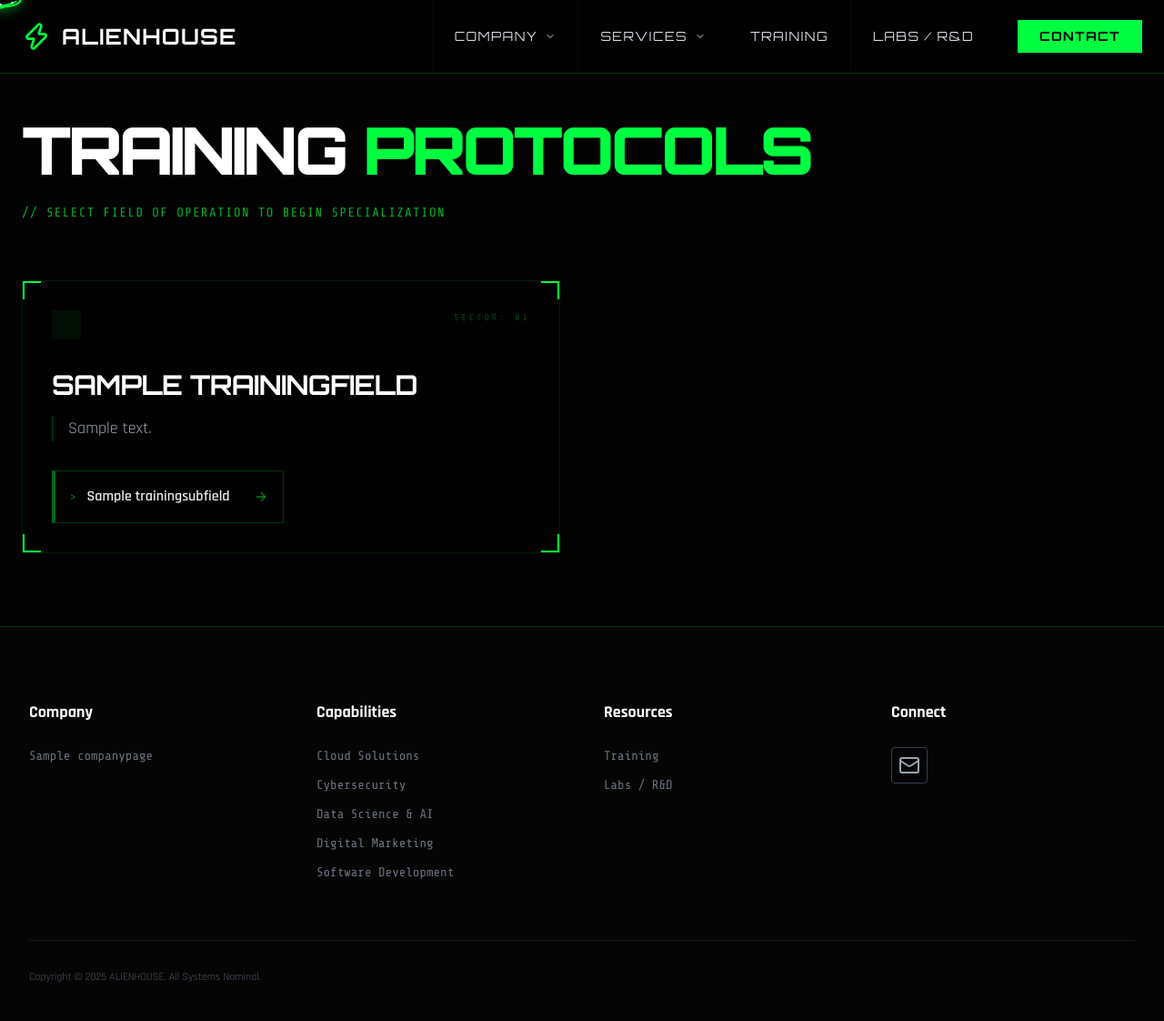
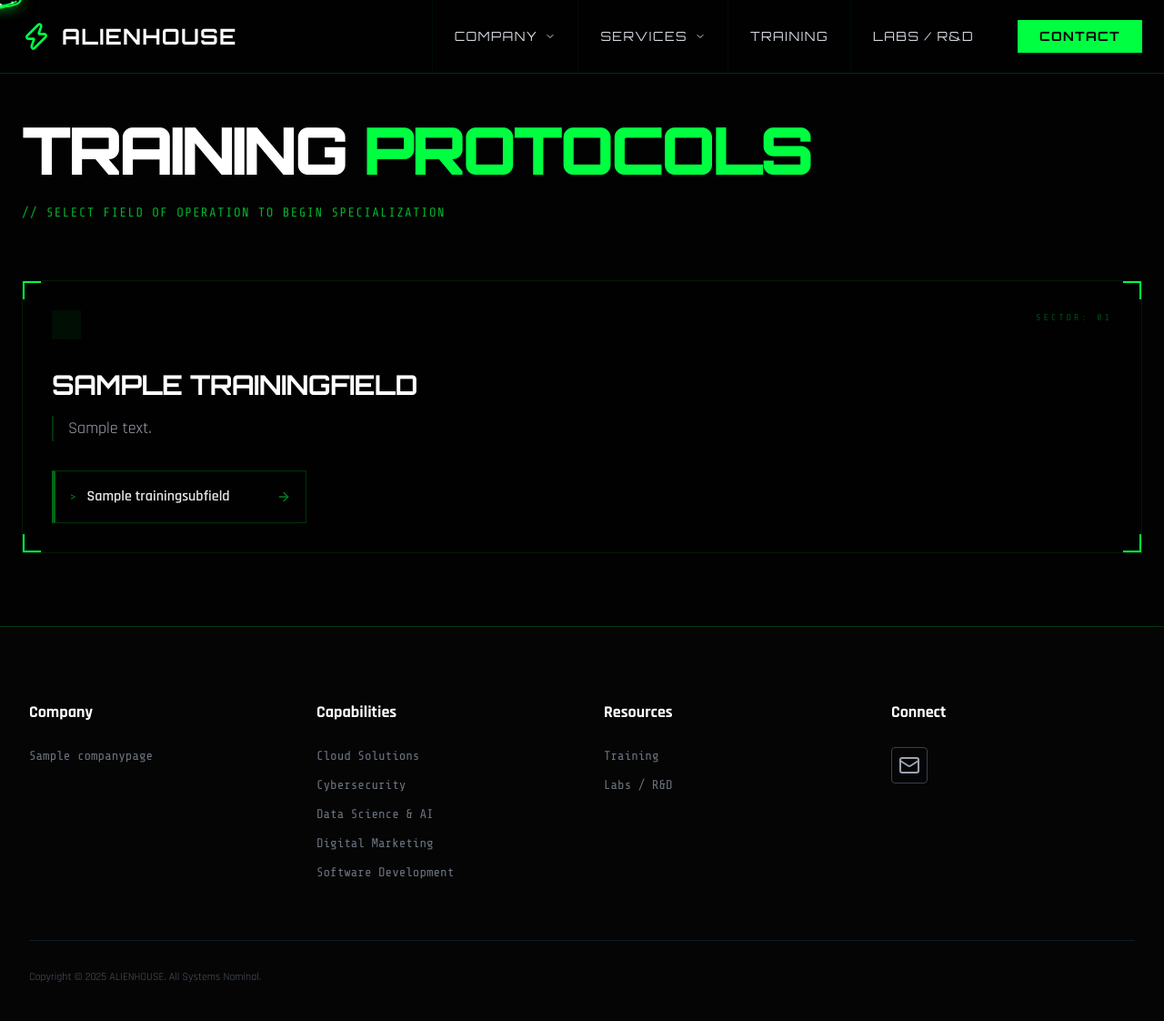
Before and after one commit to alienhousenetworks/portfolio, a Django app: page /training/ in a window 1280 px wide. Shown: the whole page at 91% size. Run offline with Django 5.2, Linux system fonts and the light colour scheme; data comes from the database, SQL or seed files in the repository; tables that the repository leaves empty hold one stand-in row (values such as "Sample post"); some libraries are stand-ins or nearby versions.

Commit message:
Refine training pages design, responsiveness, and fix JS syntax error

```diff
--- a/core/templates/core/training_list.html
+++ b/core/templates/core/training_list.html
@@ -17,7 +17,7 @@
         </div>
 
         <!-- Fields Grid -->
-        <div class="grid grid-cols-1 lg:grid-cols-2 gap-8 lg:gap-12">
+        <div class="grid grid-cols-1 gap-8 lg:gap-12">
             {% for field in fields %}
             <div id="field-card-{{ field.id }}"
                  class="alien-card group relative bg-alien-dark/40 border border-alien/10 p-6 sm:p-8 hover:border-alien/40 transition-all duration-500 overflow-hidden">
@@ -54,7 +54,7 @@
                     </div>
 
                     <!-- Subfields (Specializations) -->
-                    <div class="grid grid-cols-1 sm:grid-cols-2 gap-4">
+                    <div class="grid grid-cols-1 sm:grid-cols-2 lg:grid-cols-3 xl:grid-cols-4 gap-4">
                         {% for sub in field.sub_fields.all %}
                         {% if sub.is_active %}
                         <a id="subfield-link-{{ sub.id }}"
```
